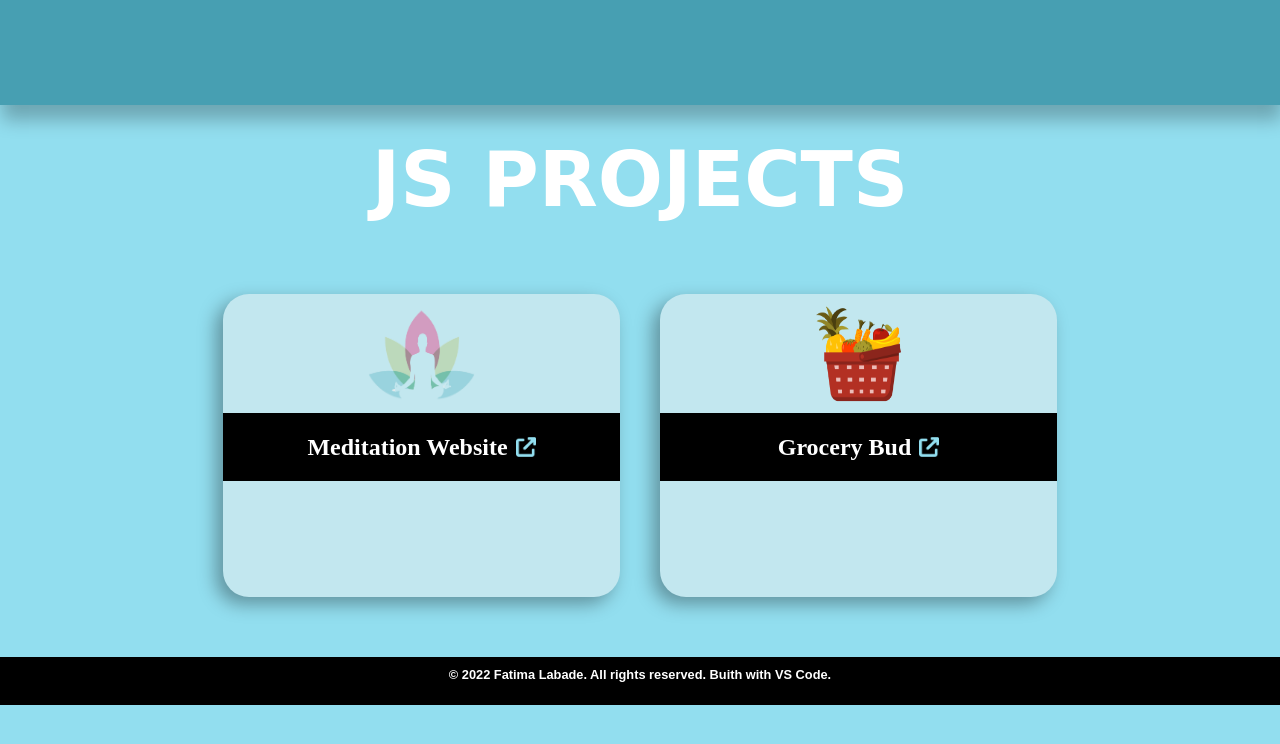
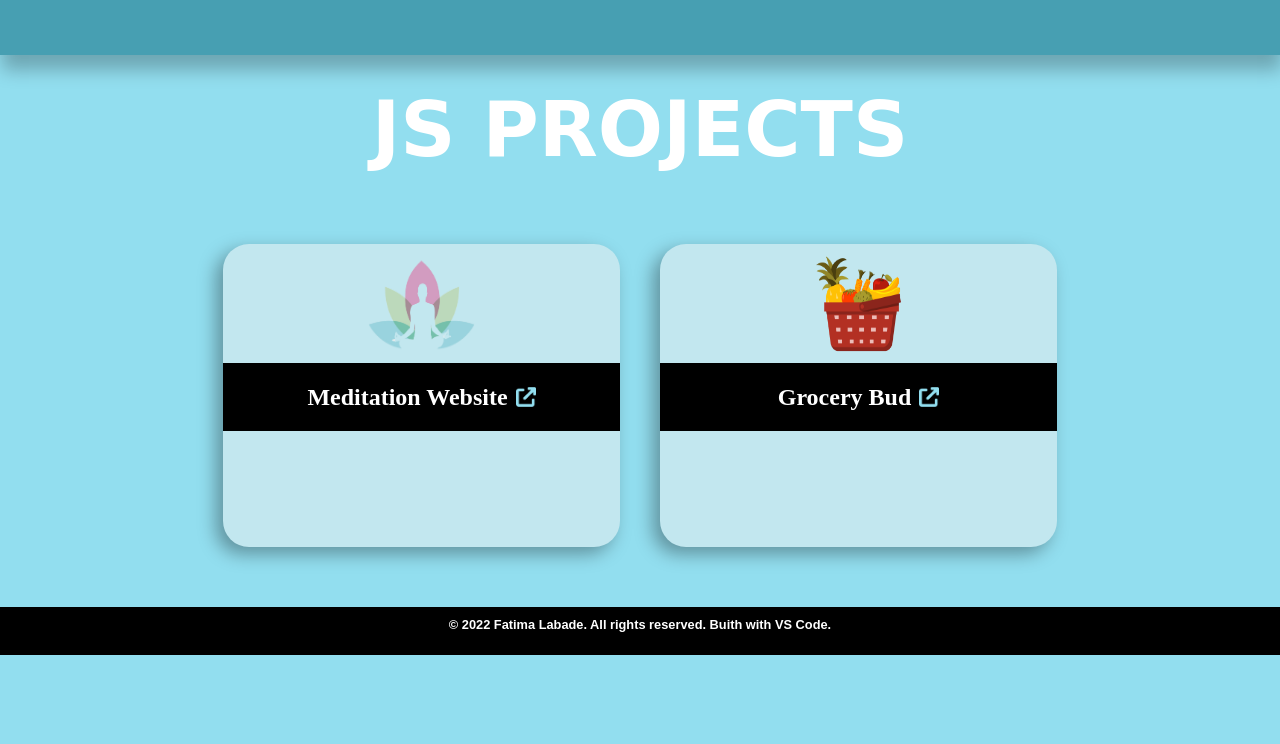
Before and after one commit to FatimaLDL1997/projectsWeb, a plain HTML site: page page2.html in a window 1280 px wide. Drawn offline with Linux system fonts and the light colour scheme.

Commit message:
backBtnAndHeaderSmaller

```diff
--- a/SCSS/_header.scss
+++ b/SCSS/_header.scss
@@ -2,7 +2,7 @@
 @import "mixins";
 .header{
     background-color: $darkBlue;
-    height: 105px;
+    height: 55px;
     position: relative;
     box-shadow: 2px 15px 17px rgba(0, 0, 0, 0.25);
     z-index: 1;
@@ -13,7 +13,7 @@
         background-repeat: no-repeat;
         float: right;
         background-size: 100% auto;
-        margin: 33px;
+        margin: 10px;
 
     }
 }
```
Also changed, not shown: SCSS/_header.css, SCSS/style.css, SCSS/style2.css, 2 other files.
